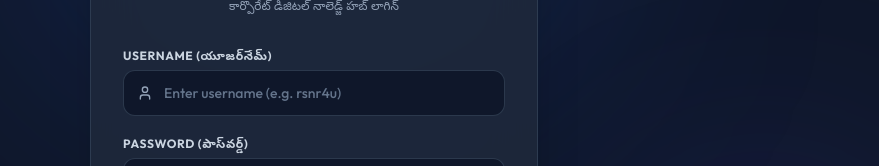
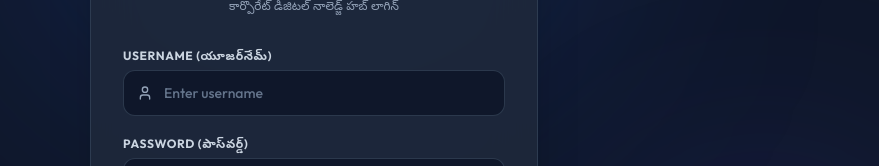
Before and after one commit to rsnr2u/digibooks, a React (Vite) app: page / in a window 1280 px wide. Shown: the part 290-456 px from the top of the page, without its empty margins (326-1205 px from the left). Built offline with nearby package versions, Linux system fonts and the light colour scheme.

Commit message:
Remove rsnr4u text from username input placeholder

```diff
--- a/src/components/Navbar.jsx
+++ b/src/components/Navbar.jsx
@@ -7,7 +7,7 @@ export default function Navbar({ onOpenSearch, onLogout }) {
   const [isScrolled, setIsScrolled] = useState(false);
   const [isMobileMenuOpen, setIsMobileMenuOpen] = useState(false);
   const location = useLocation();
-  const username = localStorage.getItem('digibook_user') || 'rsnr4u';
+  const username = localStorage.getItem('digibook_user') || 'Member';
 
   useEffect(() => {
     const handleScroll = () => {
--- a/src/pages/LoginPage.jsx
+++ b/src/pages/LoginPage.jsx
@@ -81,7 +81,7 @@ export default function LoginPage({ onLogin }) {
                 required
                 value={username}
                 onChange={(e) => setUsername(e.target.value)}
-                placeholder="Enter username (e.g. rsnr4u)"
+                placeholder="Enter username"
                 className="w-full pl-10 pr-4 py-3 bg-slate-900/90 border border-slate-700/80 rounded-xl text-sm text-white placeholder-slate-500 focus:outline-none focus:border-blue-500 focus:ring-1 focus:ring-blue-500 transition font-medium"
               />
             </div>
```
